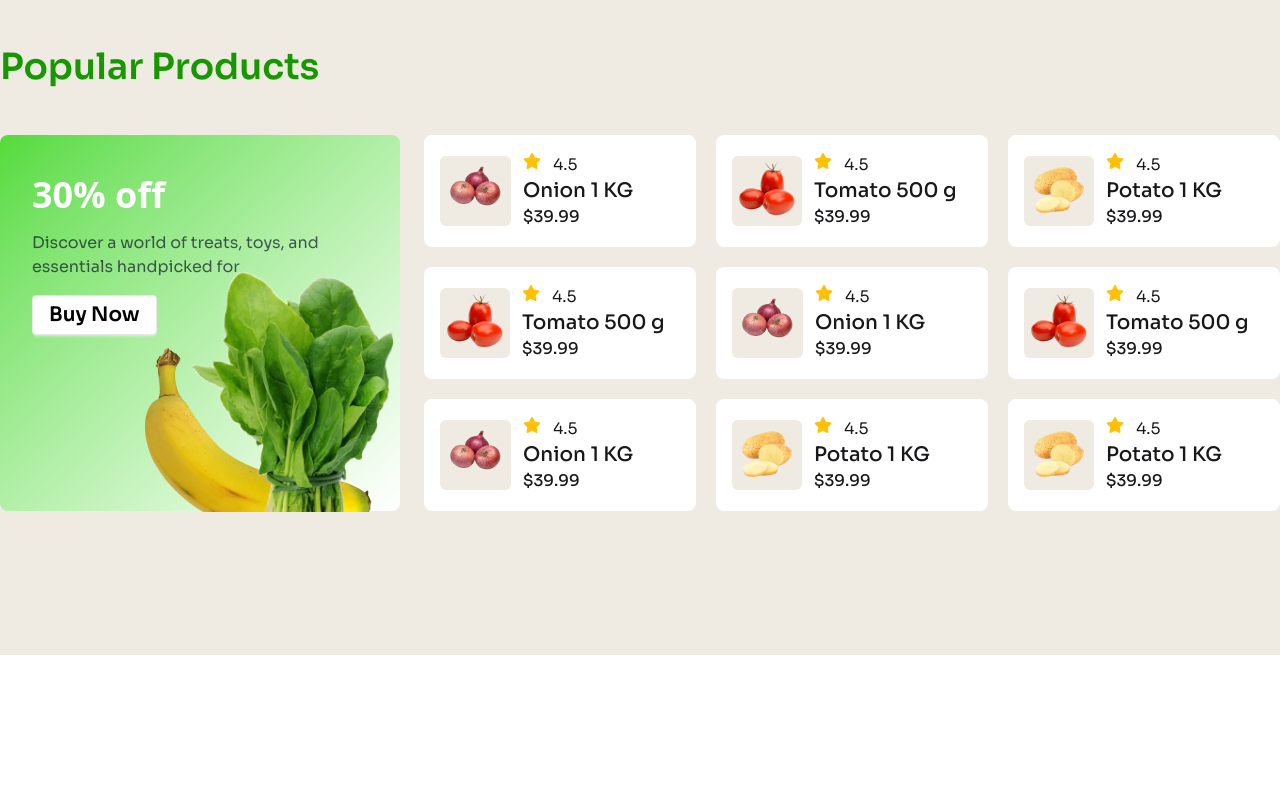
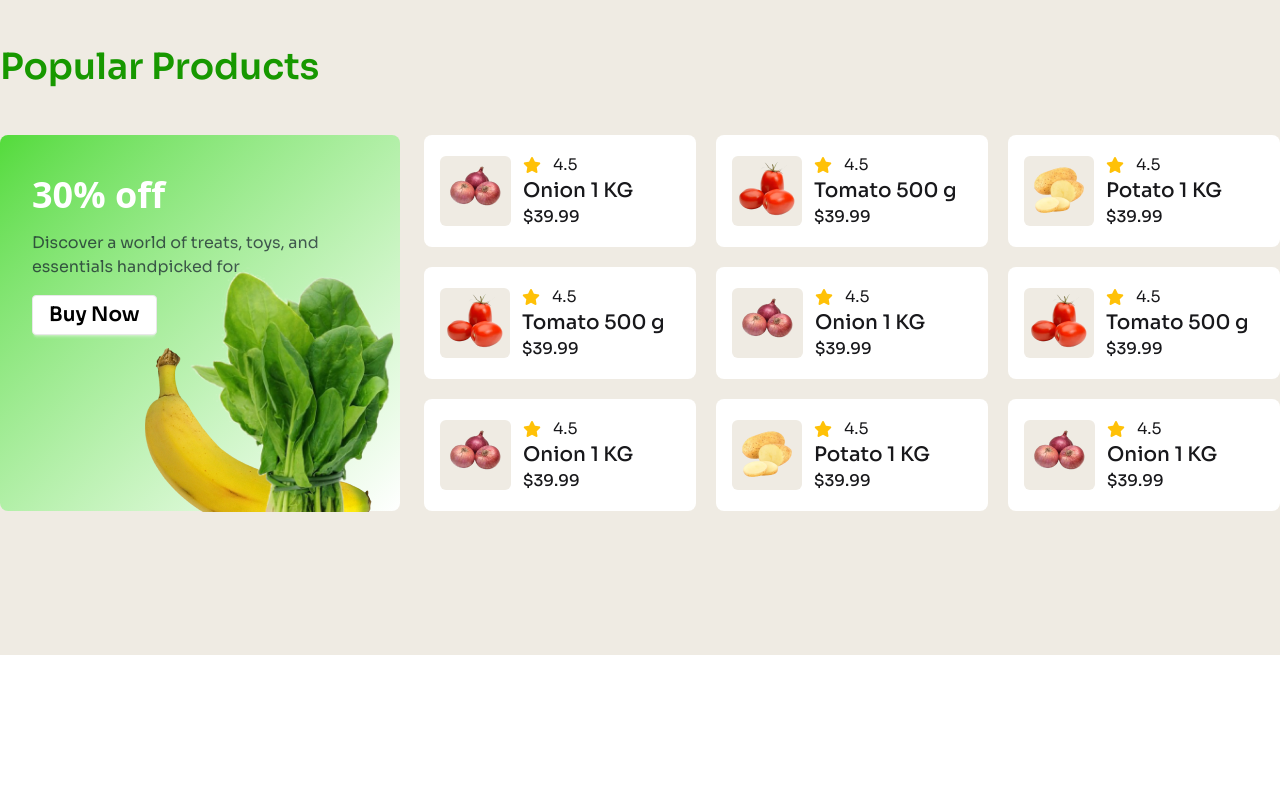
Before and after one commit to Md-Hamim-05/Assignment---3, a plain HTML site: page index.html in a window 1280 px wide. Shown: the part 2040-2836 px from the top of the page. Drawn offline with nearby package versions, Linux system fonts and the light colour scheme.

Commit message:
done the assignment for the main mark (some tasks are remaining for bonus marks

```diff
--- a/index.html
+++ b/index.html
@@ -54,11 +54,11 @@
                         <div tabindex="0" role="button" class="btn btn-ghost">
                             <i class="fa-solid fa-bars text-2xl content-center"></i>
                         </div>
-                        <!-- <ul tabindex="0" class="menu menu-sm dropdown-content bg-base-100 rounded-box z-1 mt-3 w-52 p-2 shadow text-black">
+                        <ul tabindex="0" class="menu menu-sm dropdown-content bg-base-100 rounded-box z-1 mt-3 w-52 p-2 shadow text-black">
                             <li><a>Product</a></li>
                             <li><a>Services</a></li>
                             <li><a>Contact us</a></li>
-                        </ul> -->
+                        </ul>
                     </div>
                     <div class="hidden lg:flex gap-x-6 items-center">
                         <i class="fa-solid fa-magnifying-glass"></i>
@@ -94,7 +94,7 @@
                     </figure>
                     <div class="card-body items-center text-center text-gray-900">
                         <h2 class="card-title font-semibold text-2xl mt-6 mb-3">24/7 Services</h2>
-                            <p class="font-light text-xl">Lorem ipsum dolor sit amet, consectetur adipiscing elit, sed do eiusmod tempor incididunt</p>
+                            <p class="font-light text-xl">We offer 24/7 services, always there when you need us, day or night.</p>
                     </div>
                 </div>
                 <div class="card bg-[#EFEBE3] w-[25rem]">
@@ -102,8 +102,8 @@
                         <img src="images/delivery.png" alt="services" class="rounded-[50%] bg-white p-4"/>
                     </figure>
                     <div class="card-body items-center text-center text-gray-900">
-                        <h2 class="card-title font-semibold text-2xl mt-6 mb-3">24/7 Services</h2>
-                            <p class="font-light text-xl">Lorem ipsum dolor sit amet, consectetur adipiscing elit, sed do eiusmod tempor incididunt</p>
+                        <h2 class="card-title font-semibold text-2xl mt-6 mb-3">Fast Delivery</h2>
+                            <p class="font-light text-xl">Got hunger pangs? Our fast delivery brings deliciousness right to your door!</p>
                     </div>
                 </div>
                 <div class="card bg-[#EFEBE3] w-[25rem]">
@@ -111,8 +111,8 @@
                         <img src="images/healthy.png" alt="services" class="rounded-[50%] bg-white p-4"/>
                     </figure>
                     <div class="card-body items-center text-center text-gray-900">
-                        <h2 class="card-title font-semibold text-2xl mt-6 mb-3">24/7 Services</h2>
-                            <p class="font-light text-xl">Lorem ipsum dolor sit amet, consectetur adipiscing elit, sed do eiusmod tempor incididunt</p>
+                        <h2 class="card-title font-semibold text-2xl mt-6 mb-3">Healthy Products</h2>
+                            <p class="font-light text-xl">Healthy Products nourish your body, boost energy, and contribute to a vibrant life.</p>
                     </div>
                 </div>
             </div>
@@ -137,128 +137,109 @@
                                 </div>
                             </div>
                         </div>
-                        <figure class="relative left-32 bottom-63">
-                            <img src="images/vegetable-offer.png" alt="offer">
-                        </figure>
+                        <img src="images/vegetable-offer.png" alt="offer" class="relative left-35 lg:left-32 bottom-63">
                     </div>
 
                     <!-- grid contents -->
                     <div class="grid grid-cols-2 gap-x-3 gap-y-3 lg:grid-cols-3 lg:gap-x-5 lg:gap-y-5">
-                        <div class="w-48 lg:w-[17rem] rounded-lg py-3 lg:py-4 pl-4 bg-white flex items-center gap-x-2 lg:gap-x-3">
-                            <figure class="bg-[#EFEBE3] rounded-md">
-                                <img src="images/onion.png" alt="onion">
-                            </figure>
+                        <div class="lg:w-[17rem] rounded-lg py-3 lg:py-4 pl-4 bg-white flex items-center gap-x-1.5 lg:gap-x-3">
+                            <img src="images/onion.png" alt="onion" class="bg-[#EFEBE3] rounded-md">
                             <div>
-                                <div class="flex gap-x-3">
+                                <div class="flex gap-x-3 items-center text-xs lg:text-base">
                                     <i class="fa-solid fa-star text-[#FFC107]"></i>
                                     <p>4.5</p>
                                 </div>
-                                <h3 class="font-medium text-base lg:text-xl gap-y-1 lg:gap-y-2">Onion 1 KG</h3>
-                                <p class="font-medium">$39.99</p>
+                                <h3 class="font-medium text-sm lg:text-xl gap-y-1 lg:gap-y-2">Onion 1 KG</h3>
+                                <p class="font-medium text-xs lg:text-base">$39.99</p>
                             </div>
                         </div>
-                        <div class="w-48 lg:w-[17rem] rounded-lg py-3 lg:py-4 pl-4 bg-white flex items-center gap-x-2 lg:gap-x-3">
-                            <figure class="bg-[#EFEBE3] rounded-md">
-                                <img src="images/tomato.png" alt="onion">
-                            </figure>
+                        <div class="lg:w-[17rem] rounded-lg py-3 lg:py-4 pl-4 bg-white flex items-center gap-x-1.5 lg:gap-x-3">
+                            <img src="images/tomato.png" alt="onion" class="bg-[#EFEBE3] rounded-md">
                             <div>
-                                <div class="flex gap-x-3">
+                                <div class="flex items-center gap-x-3 text-xs lg:text-base">
+                                    <i class="fa-solid fa-star text-[#FFC107]"></i>
+                                    <p class="">4.5</p>
+                                </div>
+                                <h3 class="font-medium text-sm lg:text-xl gap-y-1 lg:gap-y-2">Tomato 500 g</h3>
+                                <p class="font-medium text-xs lg:text-base">$39.99</p>
+                            </div>
+                        </div>
+                        <div class="lg:w-[17rem] rounded-lg py-3 lg:py-4 pl-4 bg-white flex items-center gap-x-1.5 lg:gap-x-3">
+                            <img src="images/potato.png" alt="potato" class="bg-[#EFEBE3] rounded-md">
+                            <div>
+                                <div class="flex gap-x-3 items-center text-xs lg:text-base">
                                     <i class="fa-solid fa-star text-[#FFC107]"></i>
                                     <p>4.5</p>
                                 </div>
-                                <h3 class="font-medium text-base lg:text-xl gap-y-1 lg:gap-y-2">Tomato 500 g</h3>
-                                <p class="font-medium">$39.99</p>
+                                <h3 class="font-medium text-sm lg:text-xl gap-y-1 lg:gap-y-2">Potato 1 KG</h3>
+                                <p class="font-medium text-xs lg:text-base">$39.99</p>
                             </div>
                         </div>
-                        <div class="w-48 lg:w-[17rem] rounded-lg py-3 lg:py-4 pl-4 bg-white flex items-center gap-x-2 lg:gap-x-3">
-                            <figure class="bg-[#EFEBE3] rounded-md">
-                                <img src="images/potato.png" alt="onion">
-                            </figure>
+                        <div class="lg:w-[17rem] rounded-lg py-3 lg:py-4 pl-4 bg-white flex items-center gap-x-1.5 lg:gap-x-3">
+                            <img src="images/tomato.png" alt="Tomato" class="bg-[#EFEBE3] rounded-md">
                             <div>
-                                <div class="flex gap-x-3">
+                                <div class="flex gap-x-3 items-center text-xs lg:text-base">
                                     <i class="fa-solid fa-star text-[#FFC107]"></i>
                                     <p>4.5</p>
                                 </div>
-                                <h3 class="font-medium text-base lg:text-xl gap-y-1 lg:gap-y-2">Potato 1 KG</h3>
-                                <p class="font-medium">$39.99</p>
+                                <h3 class="font-medium text-sm lg:text-xl gap-y-1 lg:gap-y-2">Tomato 500 g</h3>
+                                <p class="font-medium text-xs lg:text-base">$39.99</p>
                             </div>
                         </div>
-                        <div class="w-48 lg:w-[17rem] rounded-lg py-3 lg:py-4 pl-4 bg-white flex items-center gap-x-2 lg:gap-x-3">
-                            <figure class="bg-[#EFEBE3] rounded-md">
-                                <img src="images/tomato.png" alt="onion">
-                            </figure>
+                        <div class="lg:w-[17rem] rounded-lg py-3 lg:py-4 pl-4 bg-white flex items-center gap-x-1.5 lg:gap-x-3">
+                            <img src="images/onion.png" alt="onion" class="bg-[#EFEBE3] rounded-md">
                             <div>
-                                <div class="flex gap-x-3">
+                                <div class="flex gap-x-3 items-center text-xs lg:text-base">
                                     <i class="fa-solid fa-star text-[#FFC107]"></i>
                                     <p>4.5</p>
                                 </div>
-                                <h3 class="font-medium text-base lg:text-xl gap-y-1 lg:gap-y-2">Tomato 500 g</h3>
-                                <p class="font-medium">$39.99</p>
+                                <h3 class="font-medium text-sm lg:text-xl gap-y-1 lg:gap-y-2">Onion 1 KG</h3>
+                                <p class="font-medium text-xs lg:text-base">$39.99</p>
                             </div>
                         </div>
-                        <div class="w-48 lg:w-[17rem] rounded-lg py-3 lg:py-4 pl-4 bg-white flex items-center gap-x-2 lg:gap-x-3">
-                            <figure class="bg-[#EFEBE3] rounded-md">
-                                <img src="images/onion.png" alt="onion">
-                            </figure>
+                        <div class="lg:w-[17rem] rounded-lg py-3 lg:py-4 pl-4 bg-white flex items-center gap-x-1.5 lg:gap-x-3">
+                            <img src="images/tomato.png" alt="Tomato" class="bg-[#EFEBE3] rounded-md">
                             <div>
-                                <div class="flex gap-x-3">
+                                <div class="flex gap-x-3 items-center text-xs lg:text-base">
                                     <i class="fa-solid fa-star text-[#FFC107]"></i>
                                     <p>4.5</p>
                                 </div>
-                                <h3 class="font-medium text-base lg:text-xl gap-y-1 lg:gap-y-2">Onion 1 KG</h3>
-                                <p class="font-medium">$39.99</p>
+                                <h3 class="font-medium text-sm lg:text-xl gap-y-1 lg:gap-y-2">Tomato 500 g</h3>
+                                <p class="font-medium text-xs lg:text-base">$39.99</p>
                             </div>
                         </div>
-                        <div class="w-48 lg:w-[17rem] rounded-lg py-3 lg:py-4 pl-4 bg-white flex items-center gap-x-2 lg:gap-x-3">
-                            <figure class="bg-[#EFEBE3] rounded-md">
-                                <img src="images/tomato.png" alt="onion">
-                            </figure>
+                        <div class="lg:w-[17rem] rounded-lg py-3 lg:py-4 pl-4 bg-white flex items-center gap-x-1.5 lg:gap-x-3">
+                            <img src="images/onion.png" alt="onion" class="bg-[#EFEBE3] rounded-md">
                             <div>
-                                <div class="flex gap-x-3">
+                                <div class="flex gap-x-3 items-center text-xs lg:text-base">
                                     <i class="fa-solid fa-star text-[#FFC107]"></i>
                                     <p>4.5</p>
                                 </div>
-                                <h3 class="font-medium text-base lg:text-xl gap-y-1 lg:gap-y-2">Tomato 500 g</h3>
-                                <p class="font-medium">$39.99</p>
+                                <h3 class="font-medium text-sm lg:text-xl gap-y-1 lg:gap-y-2">Onion 1 KG</h3>
+                                <p class="font-medium text-xs lg:text-base">$39.99</p>
                             </div>
                         </div>
-                        <div class="w-48 lg:w-[17rem] rounded-lg py-3 lg:py-4 pl-4 bg-white flex items-center gap-x-2 lg:gap-x-3">
-                            <figure class="bg-[#EFEBE3] rounded-md">
-                                <img src="images/onion.png" alt="onion">
-                            </figure>
+                        <div class="lg:w-[17rem] rounded-lg py-3 lg:py-4 pl-4 bg-white flex items-center gap-x-1.5 lg:gap-x-3">
+                            <img src="images/potato.png" alt="Potato" class="bg-[#EFEBE3] rounded-md">
                             <div>
-                                <div class="flex gap-x-3">
+                                <div class="flex gap-x-3 items-center text-xs lg:text-base">
                                     <i class="fa-solid fa-star text-[#FFC107]"></i>
                                     <p>4.5</p>
                                 </div>
-                                <h3 class="font-medium text-base lg:text-xl gap-y-1 lg:gap-y-2">Onion 1 KG</h3>
-                                <p class="font-medium">$39.99</p>
+                                <h3 class="font-medium text-sm lg:text-xl gap-y-1 lg:gap-y-2">Potato 1 KG</h3>
+                                <p class="font-medium text-xs lg:text-base">$39.99</p>
                             </div>
                         </div>
-                        <div class="w-48 lg:w-[17rem] rounded-lg py-3 lg:py-4 pl-4 bg-white flex items-center gap-x-2 lg:gap-x-3">
-                            <figure class="bg-[#EFEBE3] rounded-md">
-                                <img src="images/potato.png" alt="onion">
-                            </figure>
+
+                        <div class="lg:w-[17rem] rounded-lg py-3 lg:py-4 pl-4 bg-white lg:flex items-center gap-x-1.5 lg:gap-x-3 hidden">
+                            <img src="images/onion.png" alt="onion" class="bg-[#EFEBE3] rounded-md">
                             <div>
-                                <div class="flex gap-x-3">
+                                <div class="flex gap-x-3 items-center text-xs lg:text-base">
                                     <i class="fa-solid fa-star text-[#FFC107]"></i>
                                     <p>4.5</p>
                                 </div>
-                                <h3 class="font-medium text-base lg:text-xl gap-y-1 lg:gap-y-2">Potato 1 KG</h3>
-                                <p class="font-medium">$39.99</p>
-                            </div>
-                        </div>
-                        <div class="w-44 lg:w-[17rem] rounded-lg py-3 lg:py-4 pl-4 bg-white hidden lg:flex items-center gap-x-2 lg:gap-x-3">
-                            <figure class="bg-[#EFEBE3] rounded-md">
-                                <img src="images/potato.png" alt="onion">
-                            </figure>
-                            <div>
-                                <div class="flex gap-x-3">
-                                    <i class="fa-solid fa-star text-[#FFC107]"></i>
-                                    <p>4.5</p>
-                                </div>
-                                <h3 class="font-medium text-base lg:text-xl gap-y-1 lg:gap-y-2">Potato 1 KG</h3>
-                                <p class="font-medium">$39.99</p>
+                                <h3 class="font-medium text-sm lg:text-xl gap-y-1 lg:gap-y-2">Onion 1 KG</h3>
+                                <p class="font-medium text-xs lg:text-base">$39.99</p>
                             </div>
                         </div>
                     </div>
@@ -276,7 +257,7 @@
                         <div>
                             <img src="images/dawat-logo.png" alt="Dawat brand logo">
                             <p class="font-style-poppins font-regular text-xs lg:text-2xl text-white bg-[#63B76D] rounded-xl px-4 lg:px-10 py-2 mt-4 lg:mt-8 mb-3 lg:mb-7 text-center">Cook Exotic Dishes</p>
-                            <h2 class="text-white font-style-poppins font-bold text-xl lg:text-4xl">UP to <b>20% OFF</b></h2>
+                            <h2 class="text-white font-style-poppins font-regular text-xl lg:text-4xl">UP to <b>20% OFF</b></h2>
                         </div>
                         <figure>
                             <img src="images/dawat-mock-up.png" alt="dawat_brand_product">
```
